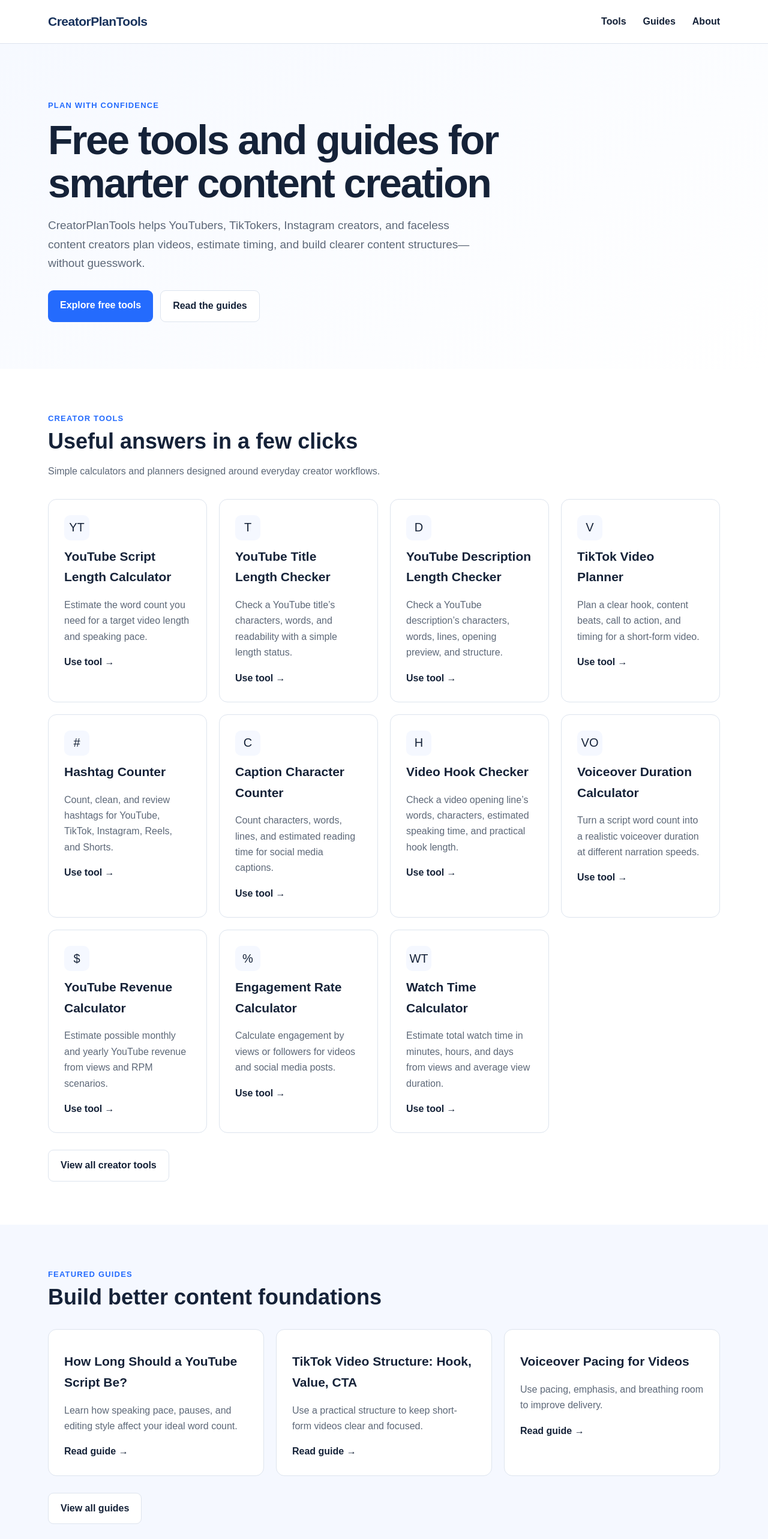
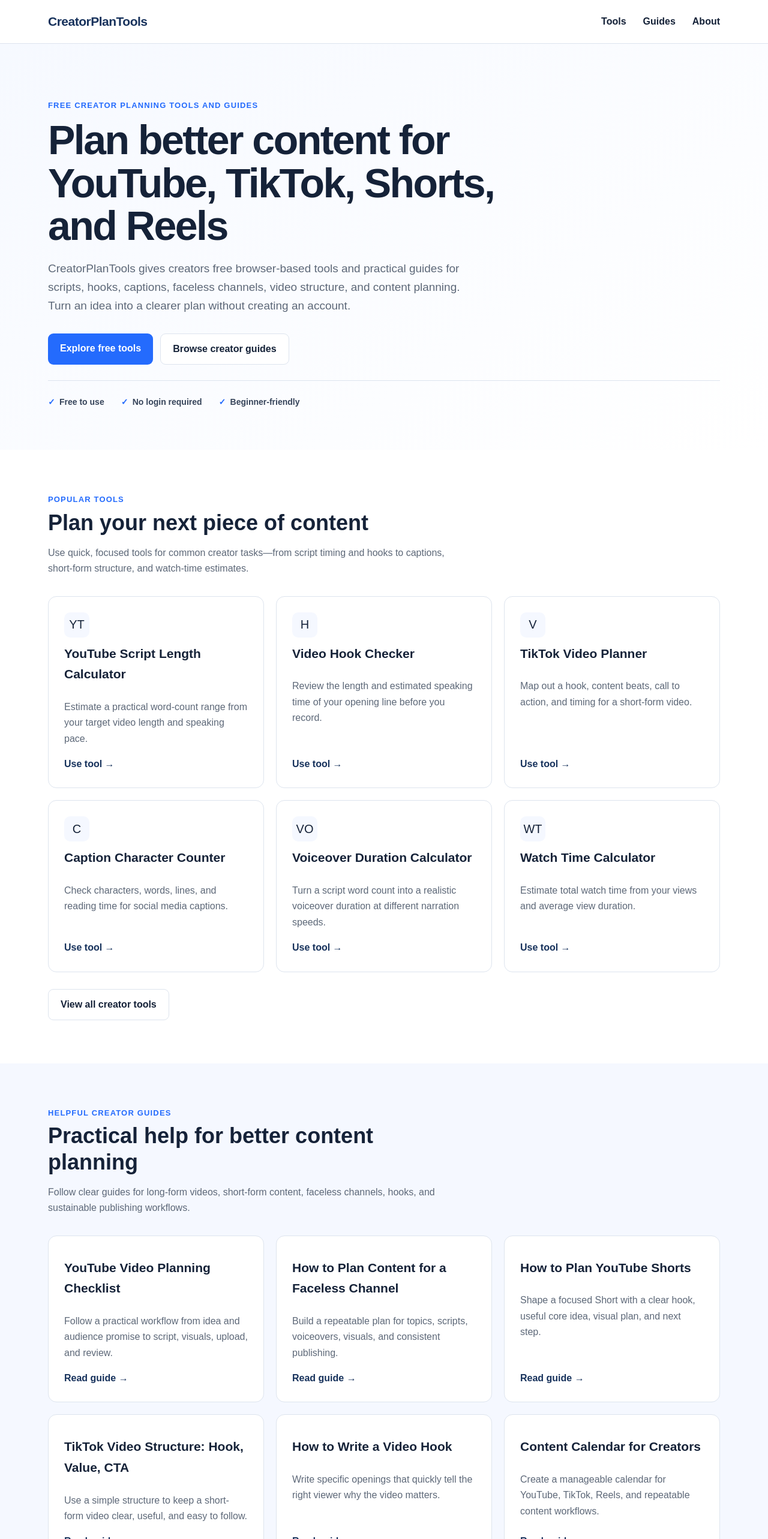
Before and after one commit to SODMAN2/creatorplantools, a Next.js app: page / in a window 1280 px wide. Shown: the top 2566 px of the page at 60% size. Built offline with nearby package versions, Linux system fonts and the light colour scheme.

Commit message:
Improve homepage content and SEO

```diff
--- a/app/globals.css
+++ b/app/globals.css
@@ -3,3 +3,30 @@
 .hook-input{min-height:190px;resize:vertical}
 .tool-note{margin:14px 0 0;color:var(--muted);font-size:14px}
 @media(max-width:760px){.title-counts.hook-counts{grid-template-columns:1fr}}
+
+/* Homepage */
+.home-hero{padding-bottom:68px}
+.home-hero p{margin-bottom:0}
+.hero-benefits{display:flex;flex-wrap:wrap;gap:10px 28px;margin:26px 0 0;padding:24px 0 0;border-top:1px solid var(--line);list-style:none;color:#36445a;font-size:14px;font-weight:700}
+.hero-benefits li{position:relative;padding-left:19px}
+.hero-benefits li::before{content:'✓';position:absolute;left:0;color:var(--blue)}
+.home-card-grid .card{display:flex;flex-direction:column}
+.home-card-grid .card p{flex:1}
+.home-card-grid .card b{color:#17325c}
+.why-layout{display:grid;grid-template-columns:.8fr 1.2fr;gap:72px;align-items:start}
+.why-intro{margin:0;position:sticky;top:108px}
+.why-grid{display:grid;grid-template-columns:repeat(2,1fr);gap:16px}
+.why-item{display:flex;gap:15px;padding:24px;border:1px solid var(--line);border-radius:14px;background:#fff}
+.why-item>span{flex:0 0 34px;height:34px;display:grid;place-items:center;border-radius:50%;background:var(--light);color:var(--blue);font-weight:800}
+.why-item h3{margin:2px 0 6px;font-size:18px;line-height:1.3}
+.why-item p{margin:0;color:var(--muted);font-size:15px}
+.home-explore{padding:0 0 52px}
+.home-explore-inner{display:flex;align-items:center;justify-content:space-between;gap:36px;padding:34px 38px;border-radius:16px;background:#101b2e;color:#fff}
+.home-explore h2{margin:0 0 5px;font-size:28px;line-height:1.2}
+.home-explore p{margin:0;color:#d8e0ec}
+.home-explore .buttons{flex:0 0 auto;margin:0}
+.home-explore .button.secondary{border-color:#ffffff42}
+.home-disclaimer{margin-bottom:72px;padding:22px 26px;border:1px solid var(--line);border-radius:12px;background:#fafbfc;color:var(--muted);font-size:14px}
+.home-disclaimer strong{color:var(--ink)}
+.home-disclaimer p{display:inline;margin:0 0 0 5px}
+@media(max-width:760px){.home-hero{padding-bottom:52px}.hero-benefits{gap:8px 18px}.why-layout{grid-template-columns:1fr;gap:28px}.why-intro{position:static}.why-grid{grid-template-columns:1fr}.home-explore{padding-bottom:38px}.home-explore-inner{align-items:flex-start;flex-direction:column;padding:28px 24px}.home-explore .buttons{width:100%}.home-explore .button{width:100%;text-align:center}.home-disclaimer{margin-bottom:52px}.home-disclaimer p{display:block;margin:6px 0 0}}
--- a/app/page.js
+++ b/app/page.js
@@ -1,29 +1,161 @@
 import Link from 'next/link';
-import { toolList } from './tools/toolData';
 
-const featured = [
-  ['How Long Should a YouTube Script Be?', 'Learn how speaking pace, pauses, and editing style affect your ideal word count.', '/guides/how-long-should-a-youtube-script-be'],
-  ['TikTok Video Structure: Hook, Value, CTA', 'Use a practical structure to keep short-form videos clear and focused.', '/guides/tiktok-video-structure'],
-  ['Voiceover Pacing for Videos', 'Use pacing, emphasis, and breathing room to improve delivery.', '/guides/voiceover-pacing-for-videos'],
+const popularTools = [
+  {
+    icon: 'YT',
+    name: 'YouTube Script Length Calculator',
+    description: 'Estimate a practical word-count range from your target video length and speaking pace.',
+    href: '/tools/youtube-script-length-calculator',
+  },
+  {
+    icon: 'H',
+    name: 'Video Hook Checker',
+    description: 'Review the length and estimated speaking time of your opening line before you record.',
+    href: '/tools/video-hook-checker',
+  },
+  {
+    icon: 'V',
+    name: 'TikTok Video Planner',
+    description: 'Map out a hook, content beats, call to action, and timing for a short-form video.',
+    href: '/tools/tiktok-video-planner',
+  },
+  {
+    icon: 'C',
+    name: 'Caption Character Counter',
+    description: 'Check characters, words, lines, and reading time for social media captions.',
+    href: '/tools/caption-character-counter',
+  },
+  {
+    icon: 'VO',
+    name: 'Voiceover Duration Calculator',
+    description: 'Turn a script word count into a realistic voiceover duration at different narration speeds.',
+    href: '/tools/voiceover-duration-calculator',
+  },
+  {
+    icon: 'WT',
+    name: 'Watch Time Calculator',
+    description: 'Estimate total watch time from your views and average view duration.',
+    href: '/tools/watch-time-calculator',
+  },
 ];
 
+const helpfulGuides = [
+  {
+    title: 'YouTube Video Planning Checklist',
+    description: 'Follow a practical workflow from idea and audience promise to script, visuals, upload, and review.',
+    href: '/guides/youtube-video-planning-checklist',
+  },
+  {
+    title: 'How to Plan Content for a Faceless Channel',
+    description: 'Build a repeatable plan for topics, scripts, voiceovers, visuals, and consistent publishing.',
+    href: '/guides/how-to-plan-content-for-a-faceless-channel',
+  },
+  {
+    title: 'How to Plan YouTube Shorts',
+    description: 'Shape a focused Short with a clear hook, useful core idea, visual plan, and next step.',
+    href: '/guides/how-to-plan-youtube-shorts',
+  },
+  {
+    title: 'TikTok Video Structure: Hook, Value, CTA',
+    description: 'Use a simple structure to keep a short-form video clear, useful, and easy to follow.',
+    href: '/guides/tiktok-video-structure',
+  },
+  {
+    title: 'How to Write a Video Hook',
+    description: 'Write specific openings that quickly tell the right viewer why the video matters.',
+    href: '/guides/how-to-write-a-video-hook',
+  },
+  {
+    title: 'Content Calendar for Creators',
+    description: 'Create a manageable calendar for YouTube, TikTok, Reels, and repeatable content workflows.',
+    href: '/guides/content-calendar-for-creators',
+  },
+];
+
+const reasons = [
+  ['Free browser-based tools', 'Use every calculator, checker, and planner online for free.'],
+  ['Beginner-friendly planning help', 'Get straightforward inputs, useful explanations, and practical next steps.'],
+  ['No login required', 'Start planning immediately without creating an account or sharing tool inputs.'],
+  ['Made for creator workflows', 'Plan YouTube videos, TikToks, Shorts, Reels, and faceless content in one place.'],
+];
+
+export const metadata = {
+  title: 'Free Creator Planning Tools for YouTube, TikTok & Reels',
+  description: 'Free creator planning tools and practical guides for YouTube, TikTok, Shorts, Reels, faceless channels, scripts, hooks, captions, and content planning.',
+  keywords: [
+    'free creator planning tools',
+    'YouTube planning tools',
+    'TikTok creator tools',
+    'YouTube Shorts tools',
+    'Instagram Reels tools',
+    'faceless channel tools',
+    'content planning guides',
+  ],
+  alternates: { canonical: '/' },
+  robots: { index: true, follow: true },
+  openGraph: {
+    title: 'Free Creator Planning Tools for YouTube, TikTok & Reels',
+    description: 'Plan videos, scripts, hooks, captions, and creator workflows with free browser-based tools and practical guides. No login required.',
+    url: '/',
+    siteName: 'CreatorPlanTools',
+    type: 'website',
+  },
+  twitter: {
+    card: 'summary',
+    title: 'Free Creator Planning Tools for YouTube, TikTok & Reels',
+    description: 'Free tools and practical guides for YouTube, TikTok, Shorts, Reels, faceless channels, and content planning.',
+  },
+};
+
 export default function Home() {
+  const structuredData = {
+    '@context': 'https://schema.org',
+    '@type': 'WebSite',
+    name: 'CreatorPlanTools',
+    url: 'https://creatorplantools.com',
+    description: metadata.description,
+  };
+
   return <>
-    <div className="hero"><div className="wrap">
-      <div className="eyebrow">Plan with confidence</div>
-      <h1>Free tools and guides for smarter content creation</h1>
-      <p>CreatorPlanTools helps YouTubers, TikTokers, Instagram creators, and faceless content creators plan videos, estimate timing, and build clearer content structures—without guesswork.</p>
-      <div className="buttons"><Link className="button" href="/tools">Explore free tools</Link><Link className="button secondary" href="/guides">Read the guides</Link></div>
-    </div></div>
-    <section id="tools"><div className="wrap">
-      <div className="section-head"><div className="eyebrow">Creator tools</div><h2>Useful answers in a few clicks</h2><p>Simple calculators and planners designed around everyday creator workflows.</p></div>
-      <div className="grid">{toolList.map((tool) => <Link className="card" href={tool.href} key={tool.href}><span className="icon" aria-hidden="true">{tool.icon}</span><h3>{tool.name}</h3><p className="muted">{tool.description}</p><b>Use tool →</b></Link>)}</div>
+    <section className="hero home-hero" aria-labelledby="home-heading"><div className="wrap">
+      <div className="eyebrow">Free creator planning tools and guides</div>
+      <h1 id="home-heading">Plan better content for YouTube, TikTok, Shorts, and Reels</h1>
+      <p>CreatorPlanTools gives creators free browser-based tools and practical guides for scripts, hooks, captions, faceless channels, video structure, and content planning. Turn an idea into a clearer plan without creating an account.</p>
+      <div className="buttons"><Link className="button" href="/tools">Explore free tools</Link><Link className="button secondary" href="/guides">Browse creator guides</Link></div>
+      <ul className="hero-benefits" aria-label="Site benefits">
+        <li>Free to use</li>
+        <li>No login required</li>
+        <li>Beginner-friendly</li>
+      </ul>
+    </div></section>
+
+    <script type="application/ld+json" dangerouslySetInnerHTML={{ __html: JSON.stringify(structuredData).replace(/</g, '\\u003c') }} />
+
+    <section aria-labelledby="popular-tools-heading"><div className="wrap">
+      <div className="section-head"><div className="eyebrow">Popular tools</div><h2 id="popular-tools-heading">Plan your next piece of content</h2><p>Use quick, focused tools for common creator tasks—from script timing and hooks to captions, short-form structure, and watch-time estimates.</p></div>
+      <div className="grid home-card-grid">{popularTools.map((tool) => <Link className="card" href={tool.href} key={tool.href}><span className="icon" aria-hidden="true">{tool.icon}</span><h3>{tool.name}</h3><p className="muted">{tool.description}</p><b>Use tool <span aria-hidden="true">&rarr;</span></b></Link>)}</div>
       <div className="section-action"><Link className="button secondary" href="/tools">View all creator tools</Link></div>
     </div></section>
-    <section className="soft" id="guides"><div className="wrap">
-      <div className="section-head"><div className="eyebrow">Featured guides</div><h2>Build better content foundations</h2></div>
-      <div className="grid">{featured.map(([title, description, href]) => <Link className="card" href={href} key={href}><h3>{title}</h3><p className="muted">{description}</p><b>Read guide →</b></Link>)}</div>
-      <div className="section-action"><Link className="button secondary" href="/guides">View all guides</Link></div>
+
+    <section className="soft" aria-labelledby="helpful-guides-heading"><div className="wrap">
+      <div className="section-head"><div className="eyebrow">Helpful creator guides</div><h2 id="helpful-guides-heading">Practical help for better content planning</h2><p>Follow clear guides for long-form videos, short-form content, faceless channels, hooks, and sustainable publishing workflows.</p></div>
+      <div className="grid home-card-grid">{helpfulGuides.map((guide) => <Link className="card" href={guide.href} key={guide.href}><h3>{guide.title}</h3><p className="muted">{guide.description}</p><b>Read guide <span aria-hidden="true">&rarr;</span></b></Link>)}</div>
+      <div className="section-action"><Link className="button secondary" href="/guides">View all creator guides</Link></div>
     </div></section>
+
+    <section aria-labelledby="why-heading"><div className="wrap why-layout">
+      <div className="section-head why-intro"><div className="eyebrow">Why CreatorPlanTools?</div><h2 id="why-heading">Simple planning help, built for creators</h2><p>CreatorPlanTools helps you make practical decisions before you spend time recording, editing, or publishing.</p></div>
+      <div className="why-grid">{reasons.map(([title, description], index) => <div className="why-item" key={title}><span aria-hidden="true">{index + 1}</span><div><h3>{title}</h3><p>{description}</p></div></div>)}</div>
+    </div></section>
+
+    <section className="home-explore" aria-labelledby="explore-heading"><div className="wrap home-explore-inner">
+      <div><h2 id="explore-heading">Start with your next creator task</h2><p>Choose a focused tool for a quick answer, or read a guide for a complete planning workflow.</p></div>
+      <div className="buttons"><Link className="button" href="/tools">Browse all tools</Link><Link className="button secondary" href="/guides">Browse all guides</Link></div>
+    </div></section>
+
+    <aside className="wrap home-disclaimer" aria-label="Planning guidance disclaimer">
+      <strong>Estimates and planning guidance only.</strong>
+      <p>CreatorPlanTools does not guarantee views, revenue, search rankings, engagement, monetisation, or channel growth. Actual results depend on your content, audience, platforms, and other factors.</p>
+    </aside>
   </>;
 }
```
